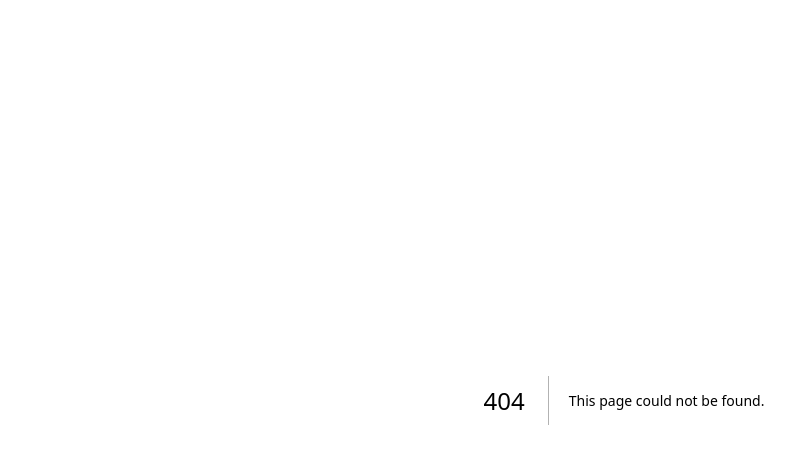
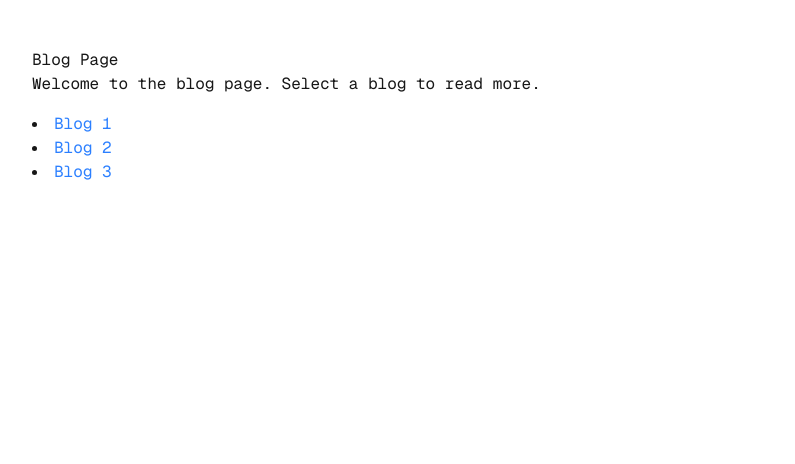
Before and after one commit to AkkalDhami/NEXT-JS, a Next.js app in the folder 02-routing-in-nextjs/: page /blogs in a window 1280 px wide. Before the commit this address had no page. Shown: the top 464 px of the page, without its empty margins (16-811 px from the left). Built offline with nearby package versions, Linux system fonts and the light colour scheme.

Commit message:
Dynamic Routing in Next.js

```diff
--- a/02-routing-in-nextjs/app/blog/page.js
+++ /dev/null
@@ -1,8 +0,0 @@
-import React from "react";
-
-export default async function page({ params, searchParams }) {
-  console.log(await params);
-  //   console.log(await searchParams); //? http://localhost:3000/blog?name=akkal-dhami  {name: 'akkal-dhami'}
-
-  return <div className="font-mono p-12">Blog Page</div>;
-}
--- /dev/null
+++ b/02-routing-in-nextjs/app/blogs/[blogId]/page.js
@@ -0,0 +1,8 @@
+import React from "react";
+
+export default async function page({ params }) {
+  // console.log(await params);
+  const { blogId } = await params;
+
+  return <div className="font-mono p-12">Blog Id: {blogId}</div>;
+}
--- /dev/null
+++ b/02-routing-in-nextjs/app/blogs/page.js
@@ -0,0 +1,28 @@
+import Link from "next/link";
+import React from "react";
+
+export default async function page() {
+  return (
+    <div className="font-mono p-12">
+      <h1> Blog Page</h1>
+      <p>Welcome to the blog page. Select a blog to read more.</p>
+      <ul className="list-disc list-inside mt-4">
+        <li>
+          <Link href="/blogs/1" className="text-blue-500 hover:underline">
+            Blog 1
+          </Link>
+        </li>
+        <li>
+          <Link href="/blogs/2" className="text-blue-500 hover:underline">
+            Blog 2
+          </Link>
+        </li>
+        <li>
+          <Link href="/blogs/3" className="text-blue-500 hover:underline">
+            Blog 3
+          </Link>
+        </li>
+      </ul>
+    </div>
+  );
+}
--- a/02-routing-in-nextjs/app/page.js
+++ b/02-routing-in-nextjs/app/page.js
@@ -9,7 +9,7 @@ export default function Home() {
 
       <div className="flex gap-4 mt-4  flex-col">
         <Link href="/about">About</Link>
-        <Link href="/blog">Blog</Link>
+        <Link href="/blogs">Blogs</Link>
         <Link href="/service">Service</Link>
       </div>
 
```
